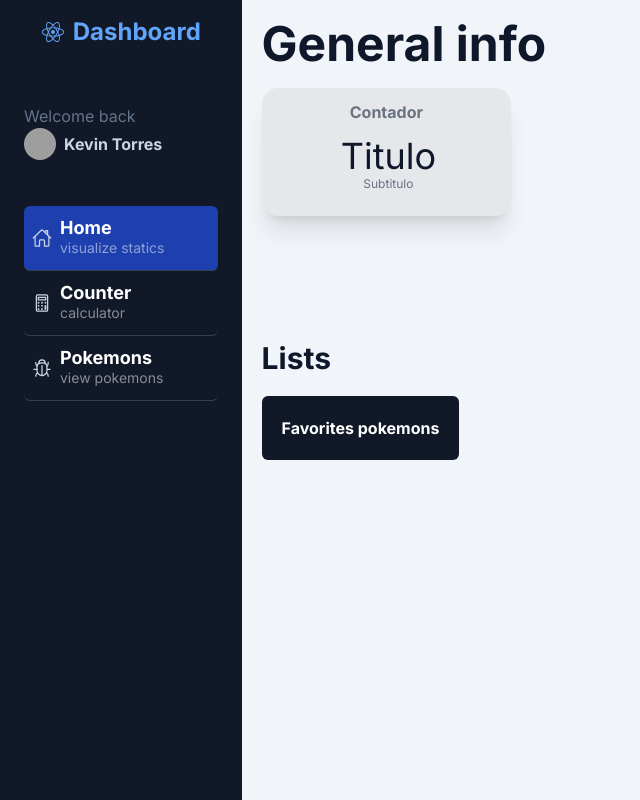
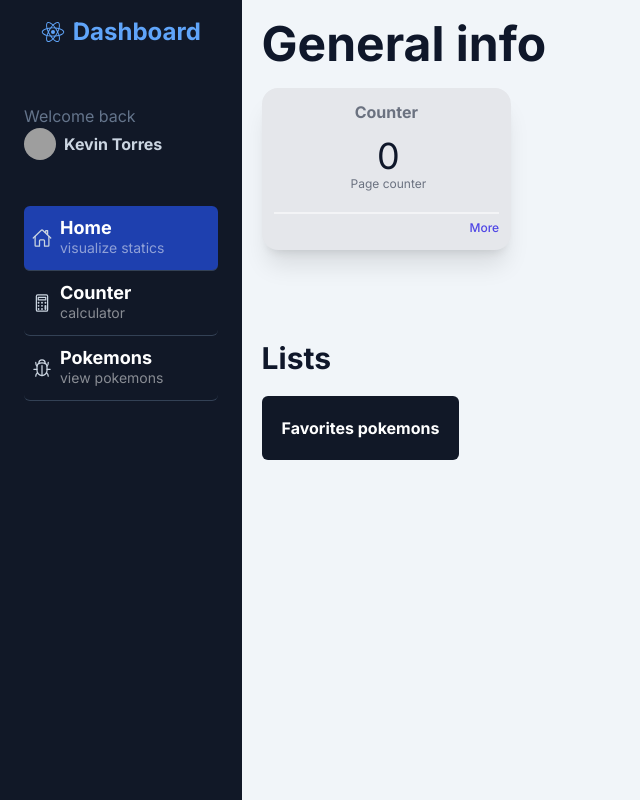
Before and after one commit to kevkodezor/nextjs-dashboard, a Next.js app: page /dashboard/home in a window 1280 px wide. Shown: the whole page, without its empty margins (0-640 px from the left). Built offline with nearby package versions, Linux system fonts and the light colour scheme; grey boxes are pictures that could not be loaded.

Commit message:
new grid for card & props

```diff
--- /dev/null
+++ b/app/components/grid/index.tsx
@@ -0,0 +1,19 @@
+'use client'
+import { SimpleWidget } from '..';
+import { useAppSelector } from '@/store';
+
+export const Grid = () => {
+
+    const valueCount = useAppSelector(state => state.counter.count);
+
+    return (
+        <div className='flex flex-wrap items-center'>
+            <SimpleWidget
+                label='Counter'
+                title={`${valueCount}`}
+                subtitle='Page counter'
+                href='/dashboard/counter'
+            />
+        </div>
+    );
+}
--- a/app/components/index.ts
+++ b/app/components/index.ts
@@ -1,3 +1,4 @@
 export * from './card'
+export * from './grid'
 export * from './sidebar'
 export * from './simple-widget'
--- a/app/components/simple-widget/index.tsx
+++ b/app/components/simple-widget/index.tsx
@@ -1,29 +1,37 @@
-import { IoCafeOutline } from 'react-icons/io5'
+import Link from 'next/link';
 
-export const SimpleWidget = () => {
+interface Props {
+    title: string;
+    subtitle?: string;
+    label?: string;
+    icon?: React.ReactNode;
+    href?: string;
+}
+
+export const SimpleWidget = ({ label, icon, title, subtitle, href}:Props) => {
     return (
-        <div className='bg-gray-200 shadow-xl p-3 sm:min-w-[25%] w-48 rounded-2xl border-1 border-gray-50 mt-5'>
+        <div className='bg-gray-200 shadow-xl p-3 sm:min-w-[25%] w-48 rounded-2xl border-1 border-gray-50 mr-5 mt-5'>
             <div className='flex flex-col'>
                 <div>
-                    <h2 className='font-bold text-gray-500 text-center'>Contador</h2>
+                    <h2 className='font-bold text-gray-500 text-center'>{label}</h2>
                 </div>
                 <div className='my-3'>
                     <div className='flex flex-row items-center justify-center space-x-1 '>
                         <div id='icon'>
                             {/* Icono irá aquí */}
-                            {/* <IoCafeOutline size={50} /> */}
+                            {/* {icon} */}
                         </div>
                         <div id='temp' className='text-center'>
-                            <h4 className='text-4xl'>Titulo</h4>
-                            <p className='text-xs text-gray-500'>Subtitulo</p>
+                            <h4 className='text-4xl'>{title}</h4>
+                            <p className='text-xs text-gray-500'>{subtitle}</p>
                         </div>
                     </div>
                 </div>
-
-                {/* <div className='w-full place-items-end text-right border-t-2 border-gray-100 mt-2'>
-                    <a href='#' className='text-indigo-600 text-xs font-medium'>Más</a>
-                </div> */}
-
+                {href && (
+                    <div className='w-full place-items-end text-right border-t-2 border-gray-100 mt-2'>
+                        <Link href='/dashboard/counter' className='text-indigo-600 text-xs font-medium'>More</Link>
+                    </div>
+                )}
             </div>
         </div>
     )
--- a/app/dashboard/counter/page.tsx
+++ b/app/dashboard/counter/page.tsx
@@ -12,6 +12,7 @@ export default function CounterPage () {
     // y se renderiza una sola vez
     return (
         <div className='flex flex-col justify-center items-center w-full'>
+            <text className='text-2xl'>This value you can see in home page</text>
             <Counter value={0} />
         </div>
     )
--- a/app/dashboard/home/page.tsx
+++ b/app/dashboard/home/page.tsx
@@ -1,12 +1,12 @@
 import Link from 'next/link';
-import { SimpleWidget } from '@/app/components';
+import { Grid } from '@/app/components';
 
 export default function HomePage() {
     return (
         <div className='flex flex-col w-full p-5'>
             <div className='border-solid h-80'>
                 <h1 className='font-bold text-5xl'>General info</h1>
-                <SimpleWidget />
+                <Grid />
             </div>
             <div className='border-solid h-80'>
                 <h2 className='text-3xl font-bold'>Lists</h2>
```
